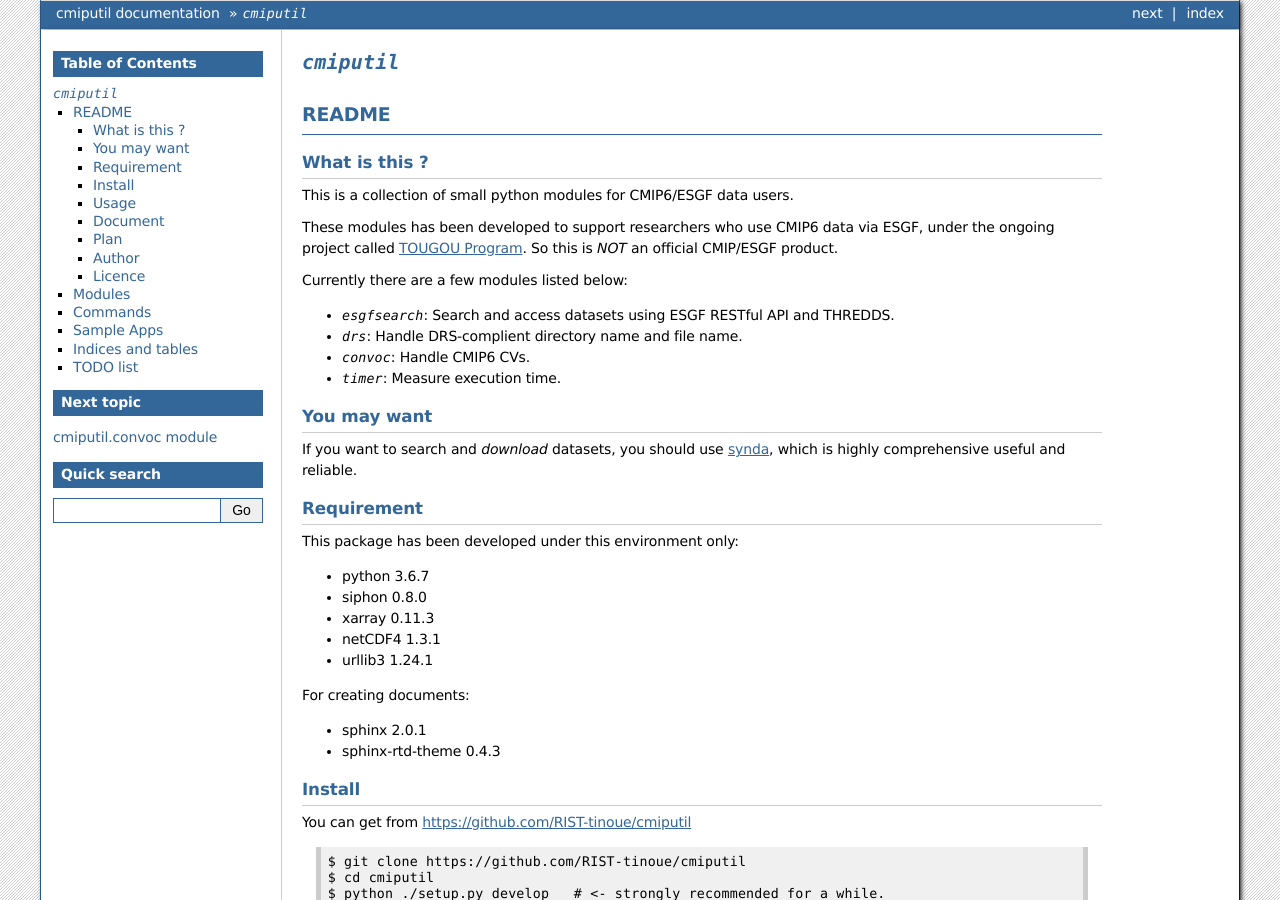
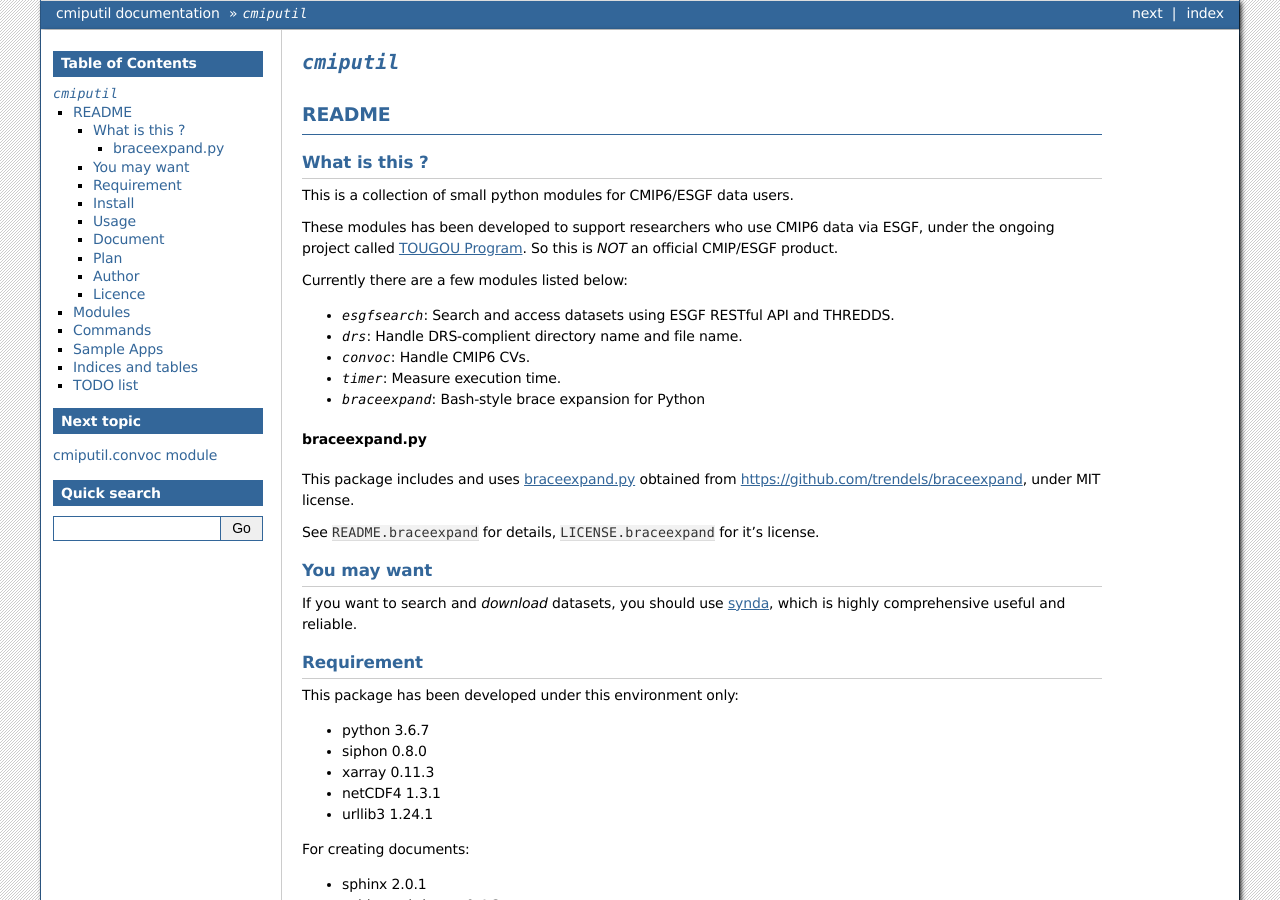
Before and after one commit to RIST-tinoue/cmiputil, a Sphinx documentation site: the page built from docs/index.rst, in a window 1280 px wide and 900 px high. Built offline with Sphinx 7.4.7, drawn with Linux system fonts in a browser that asks for light colours; some of the changed text lies outside the part shown.

Commit message:
Updated documents for adding braceexpand.py.

```diff
--- a/README.rst
+++ b/README.rst
@@ -22,6 +22,21 @@ Currently there are a few modules listed below:
 -  `drs`: Handle DRS-complient directory name and file name.
 -  `convoc`: Handle CMIP6 CVs.
 -  `timer`: Measure execution time.
+-  `braceexpand`: Bash-style brace expansion for Python
+
+
+
+braceexpand.py
+~~~~~~~~~~~~~~
+
+
+This package includes and uses `braceexpand.py
+<https://github.com/trendels/braceexpand/blob/master/braceexpand.py>`__
+obtained from https://github.com/trendels/braceexpand,
+under MIT license.
+
+See ``README.braceexpand`` for details, ``LICENSE.braceexpand`` for it's license.
+
 
 You may want
 ------------
@@ -45,6 +60,7 @@ For creating documents:
 
 - sphinx 2.0.1
 - sphinx-rtd-theme 0.4.3
+
 
 
 Install
--- a/docs/index.rst
+++ b/docs/index.rst
@@ -25,7 +25,7 @@ Modules
    esgfsearch
    timer
    config
-
+   braceexpand
 
 
 Commands
```
Also changed, not shown: docs/README.braceexpand.rst (added, +89 -0 lines), docs/braceexpand.rst (added, +11 -0 lines), 1 other file.
